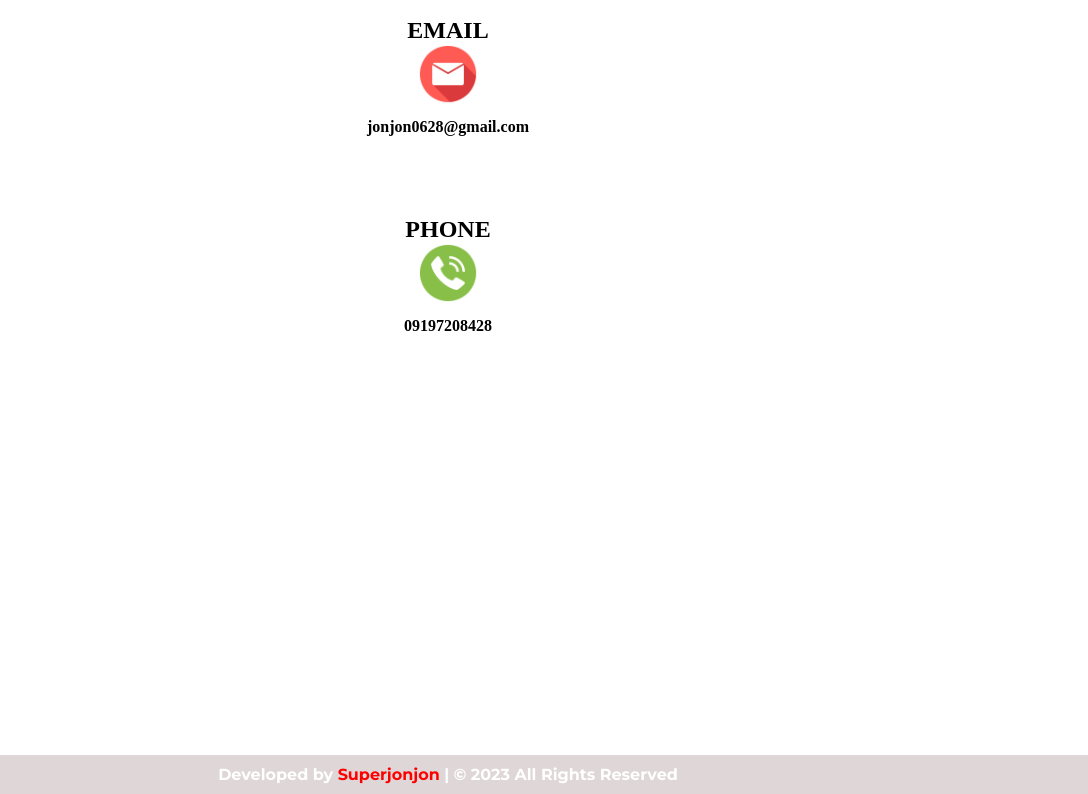
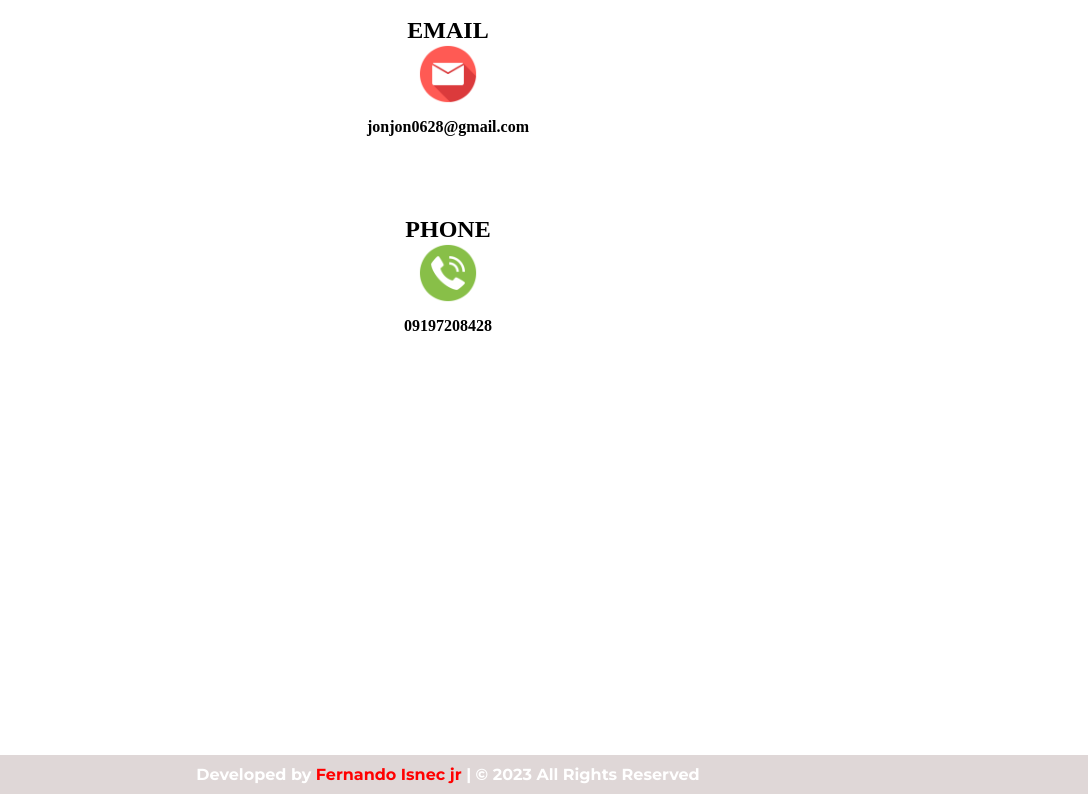
Before and after one commit to fernando062881/myweb, a plain HTML site: page index.html in a window 1280 px wide. Shown: the part 3053-3847 px from the top of the page, 192-1280 px from the left. Drawn offline with nearby package versions, Linux system fonts and the light colour scheme.

Commit message:
Update index.html

```diff
--- a/index.html
+++ b/index.html
@@ -261,7 +261,7 @@
 
 
     <footer>
-        <p>Developed by<span><a href=" https://www.w3schools.com/" target="_blank"> Superjonjon</a></span>
+        <p>Developed by<span><a href=" https://www.w3schools.com/" target="_blank"> Fernando Isnec jr</a></span>
             | &copy; 2023 All Rights Reserved </p>
     </footer>
     <script>
```
